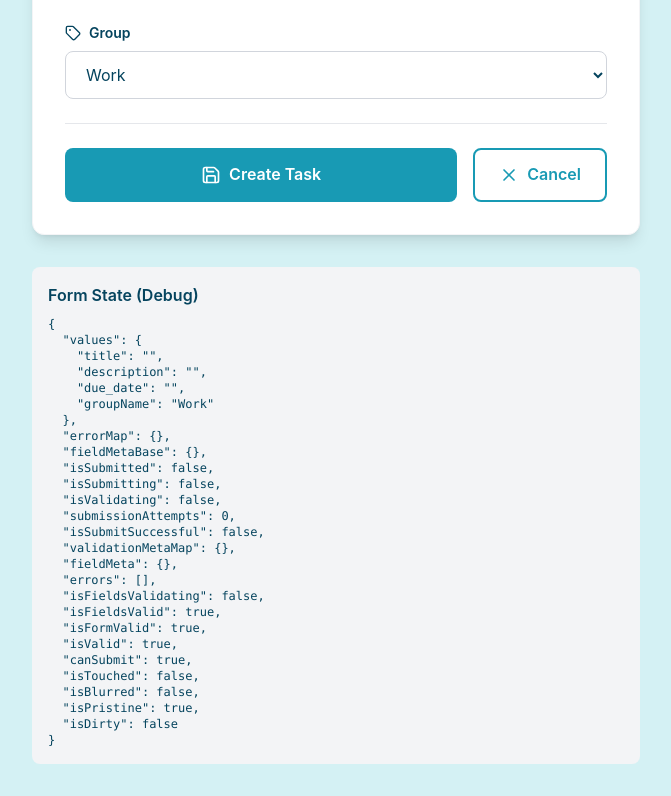
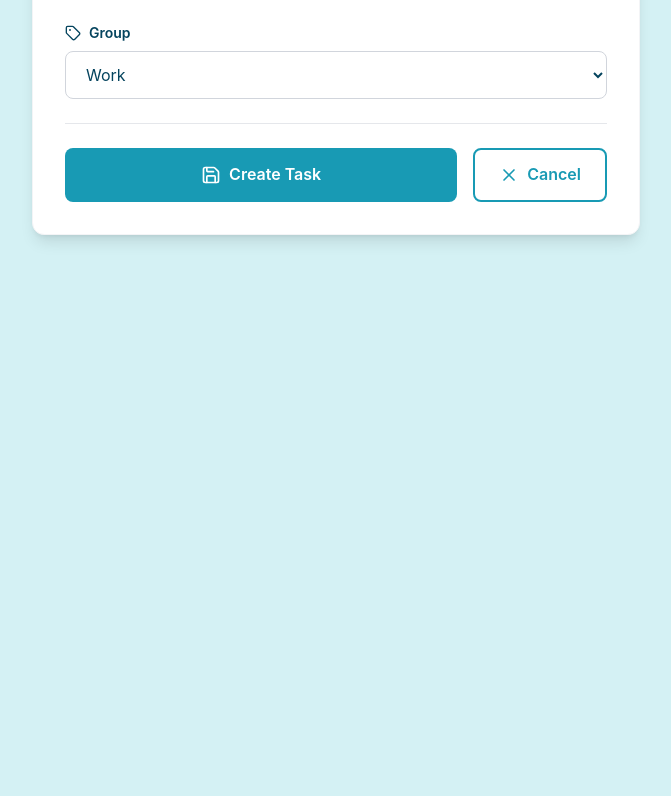
Before and after one commit to diagnosis/todo-write, a React (Vite) app: page /post in a window 1280 px wide. Shown: the part 549-1345 px from the top of the page, without its empty margins (304-975 px from the left). After the commit the page ends 816 px from the top, so only its background shows below. Built offline with nearby package versions, Linux system fonts and the light colour scheme.

Commit message:
Remove debug form state display

```diff
--- a/src/routes/post.lazy.jsx
+++ b/src/routes/post.lazy.jsx
@@ -259,16 +259,6 @@ function CreateTaskPage() {
             )}
           </form>
         </div>
-
-        {/* Form Debug Info (Development only) */}
-        {process.env.NODE_ENV === 'development' && (
-          <div className="mt-8 p-4 bg-gray-100 rounded-lg">
-            <h3 className="font-semibold mb-2">Form State (Debug)</h3>
-            <pre className="text-xs overflow-auto">
-              {JSON.stringify(form.state, null, 2)}
-            </pre>
-          </div>
-        )}
       </div>
     </div>
   )
```
